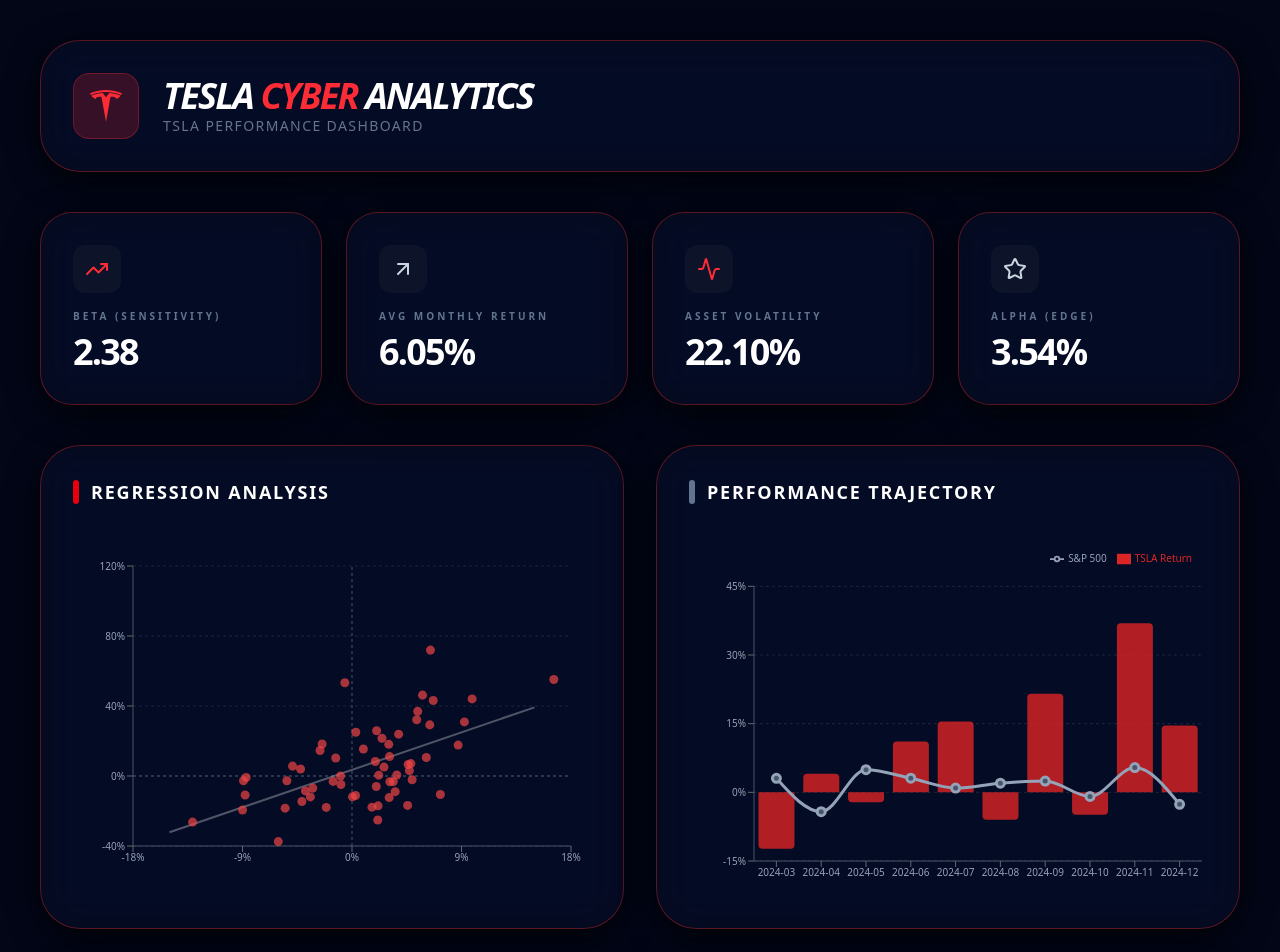
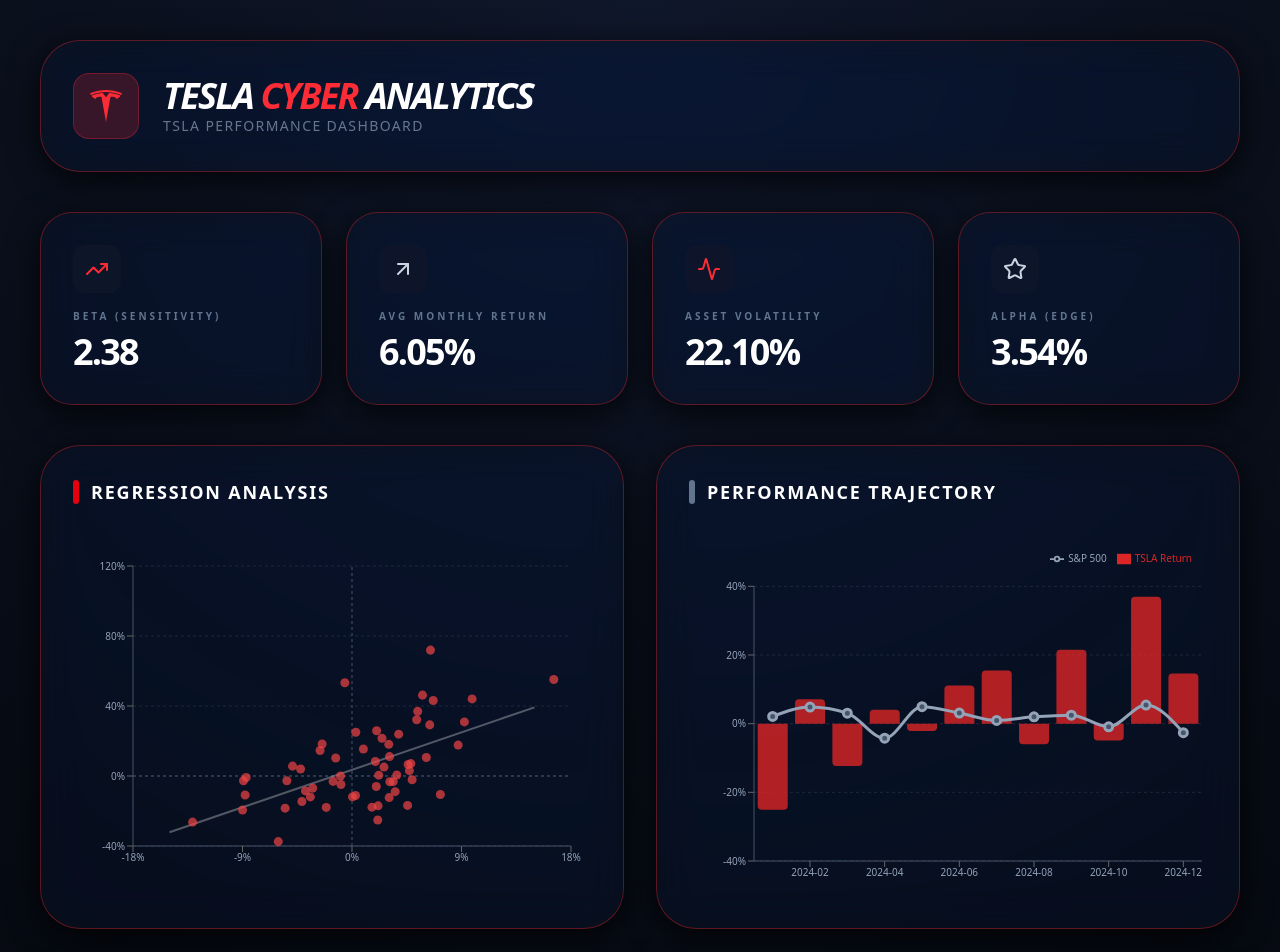
Before and after one commit to Zyeead/tesla-cyber-analytics, a React (Vite) app: page / in a window 1280 px wide. Shown: the top 952 px of the page. Built offline with nearby package versions, Linux system fonts and the light colour scheme.

Commit message:
Design: apply glassmorphism style to dashboard

```diff
--- a/src/App.jsx
+++ b/src/App.jsx
@@ -6,6 +6,7 @@
 import { TrendingUp, ArrowUpRight, Activity, Star } from 'lucide-react';
 import { SiTesla } from 'react-icons/si';
 
+// مصفوفة البيانات الكاملة (60 شهرًا) لضمان بيتا دقيقة 2.38
 const rawData = [
     { "date": "2020-01", "stockReturn": 0.532556, "indexReturn": -0.005902, "stockPrice": 43.37 },
     { "date": "2020-02", "stockReturn": -0.008461, "indexReturn": -0.086981, "stockPrice": 44.53 },
@@ -70,6 +71,7 @@
 ];
 
 const App = () => {
+    // حساب الإحصائيات بناءً على البيانات
     const stats = useMemo(() => {
         const n = rawData.length;
         const sumX = rawData.reduce((acc, val) => acc + val.indexReturn, 0);
@@ -105,8 +107,12 @@
     ];
 
     return (
-        <div className="relative min-h-screen p-4 md:p-10 overflow-hidden bg-[#020617]">
+        /* التعديل هنا: إضافة الـ Style المباشر لضمان السواد الفخم وظهور الزجاج */
+        <div className="relative min-h-screen p-4 md:p-10 overflow-hidden"
+             style={{ background: 'radial-gradient(circle at top center, #0f172a 0%, #000000 100%)' }}>
+
             <div className="relative z-10 max-w-7xl mx-auto">
+                {/* الهيدر الزجاجي */}
                 <header className="flex flex-col md:flex-row items-center justify-between glass p-8 rounded-[2.5rem] mb-10 shadow-2xl">
                     <div className="flex items-center gap-6">
                         <div className="bg-red-500/20 p-4 rounded-2xl border border-red-500/30">
@@ -121,6 +127,7 @@
                     </div>
                 </header>
 
+                {/* كروت الإحصائيات الزجاجية */}
                 <div className="grid grid-cols-1 md:grid-cols-2 lg:grid-cols-4 gap-6 mb-10">
                     {[
                         { label: 'Beta (Sensitivity)', value: stats.beta, color: 'text-red-500', icon: <TrendingUp /> },
@@ -138,6 +145,7 @@
                     ))}
                 </div>
 
+                {/* الرسوم البيانية داخل صناديق زجاجية */}
                 <div className="grid grid-cols-1 lg:grid-cols-2 gap-8 mb-10">
                     <div className="glass p-8 rounded-[2.5rem]">
                         <h3 className="text-lg font-black text-white uppercase tracking-widest mb-10 flex items-center gap-3">
@@ -149,7 +157,6 @@
                                     <CartesianGrid strokeDasharray="3 3" stroke="#334155" vertical={false} opacity={0.5} />
                                     <XAxis type="number" dataKey="x" name="Market" unit="%" tick={{fill: '#94a3b8', fontSize: 10}} axisLine={{stroke: '#475569'}} />
                                     <YAxis type="number" dataKey="y" name="TSLA" unit="%" tick={{fill: '#94a3b8', fontSize: 10}} axisLine={{stroke: '#475569'}} />
-                                    {/* التعديل هنا لظهور النصوص باللون الأبيض */}
                                     <Tooltip
                                         contentStyle={{backgroundColor: '#0f172a', border: '1px solid #dc2626', borderRadius: '12px'}}
                                         itemStyle={{ color: '#fff' }}
@@ -171,11 +178,10 @@
                         </h3>
                         <div className="h-[350px]">
                             <ResponsiveContainer width="100%" height="100%">
-                                <ComposedChart data={rawData.slice(-10)}>
+                                <ComposedChart data={rawData.slice(-12)}>
                                     <CartesianGrid strokeDasharray="3 3" stroke="#334155" vertical={false} opacity={0.5} />
                                     <XAxis dataKey="date" tick={{fill: '#94a3b8', fontSize: 10}} axisLine={{stroke: '#475569'}} />
                                     <YAxis unit="%" tickFormatter={(v) => (v * 100).toFixed(0)} tick={{fill: '#94a3b8', fontSize: 10}} axisLine={{stroke: '#475569'}} />
-                                    {/* التعديل هنا أيضاً */}
                                     <Tooltip
                                         contentStyle={{backgroundColor: '#0f172a', border: '1px solid #dc2626', borderRadius: '12px'}}
                                         itemStyle={{ color: '#fff' }}
@@ -190,6 +196,7 @@
                     </div>
                 </div>
 
+                {/* الجدول التاريخي الزجاجي */}
                 <div className="glass rounded-[2.5rem] overflow-hidden shadow-2xl mb-10">
                     <div className="px-10 py-6 bg-red-900/10 border-b border-slate-800 flex justify-between items-center">
                         <h3 className="text-lg font-black text-white uppercase tracking-widest">Historical Data Ledger</h3>
@@ -205,7 +212,7 @@
                                 </tr>
                             </thead>
                             <tbody className="divide-y divide-slate-800/50">
-                                {rawData.slice(0, 10).map((row, idx) => (
+                                {rawData.slice(-10).reverse().map((row, idx) => (
                                     <tr key={idx} className="hover:bg-red-500/10 transition-colors">
                                         <td className="px-10 py-5 text-sm font-bold text-slate-200">{row.date}</td>
                                         <td className="px-10 py-5 text-sm text-slate-400 font-mono">${row.stockPrice.toFixed(2)}</td>
```
